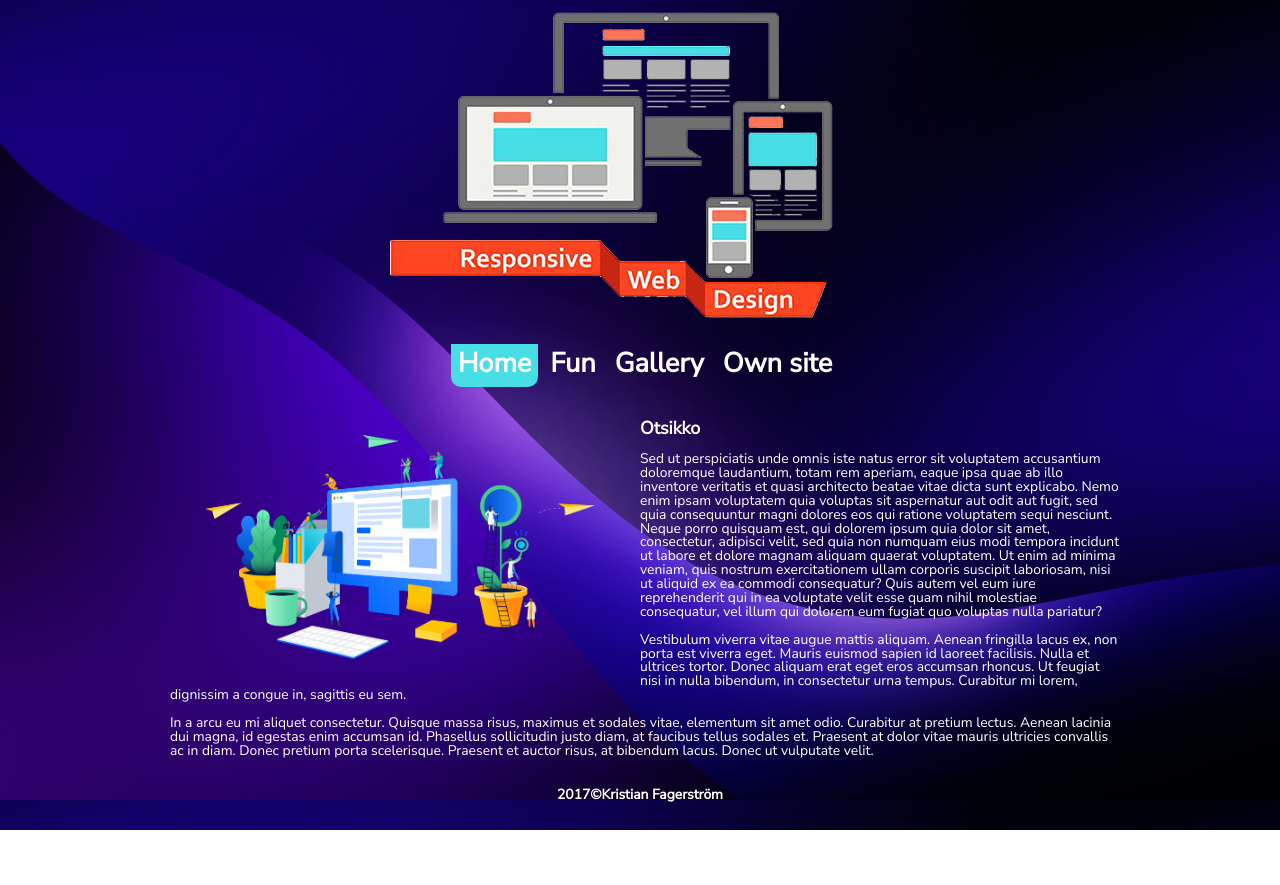
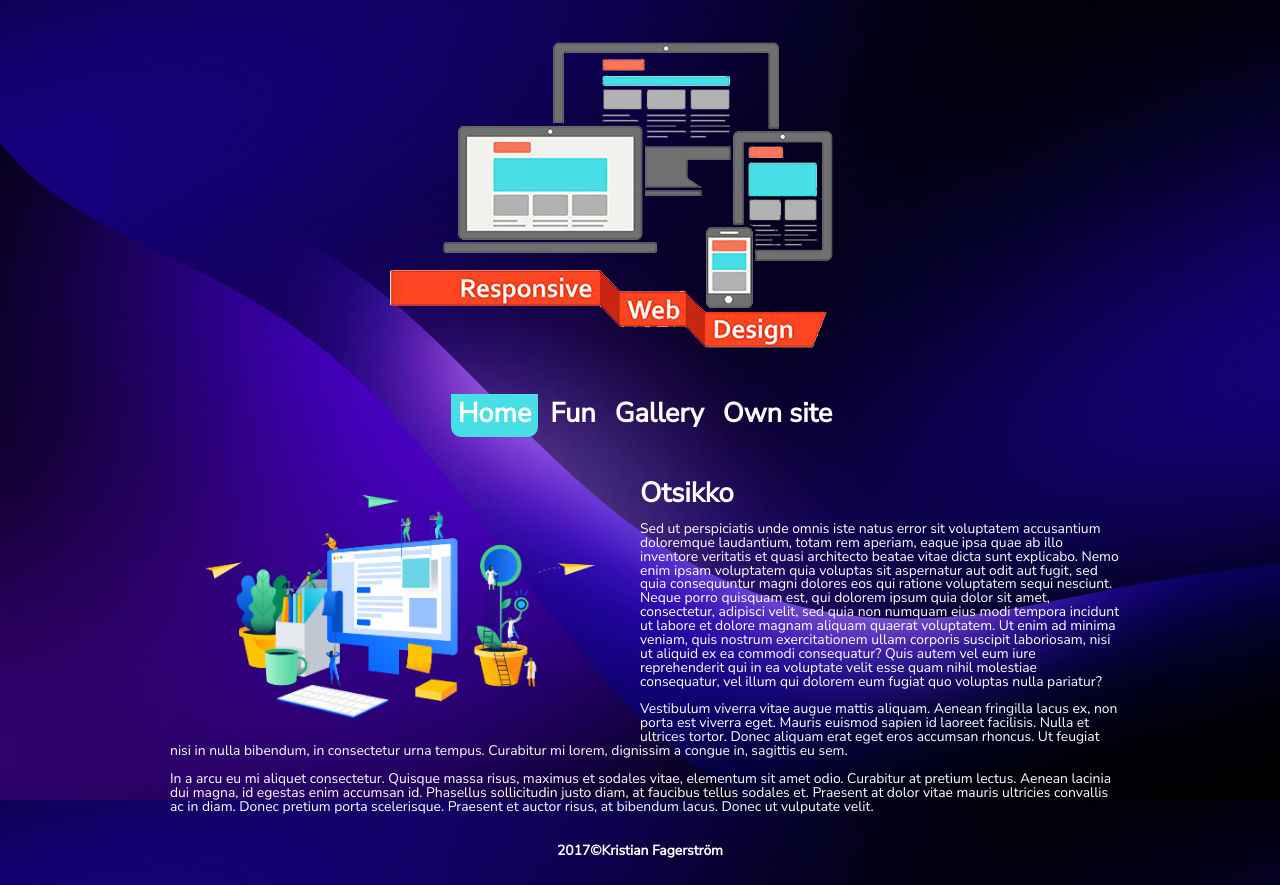
Before and after one commit to KristianFagerstrom/My-Test-Site, a plain HTML site: page Own-page/index.html in a window 1280 px wide. Before the commit the page ends 830 px from the top, so only its background shows below. Drawn offline with Linux system fonts and the light colour scheme; files that its build step writes are made by us from their sources.

Commit message:
Update layout.css

```diff
--- a/Own-page/css/layout.css
+++ b/Own-page/css/layout.css
@@ -2,8 +2,9 @@
 /* CSS Document */
 
 header img {
+	padding-top: 30px;
 	max-width: 100%;
-	padding-bottom: 10px;
+	padding-bottom: 30px;
 }
 header {
 	text-align: center;
@@ -67,7 +68,7 @@ aside {
 h1 {
 	color: #FFFFFFFF;
 	font-family: 'Nunito Sans', sans-serif;
-	font-size: 1.8em;
+	font-size: 2.8em;
 	margin-bottom: 10px;
 	padding-left: 10px;
 }
```
